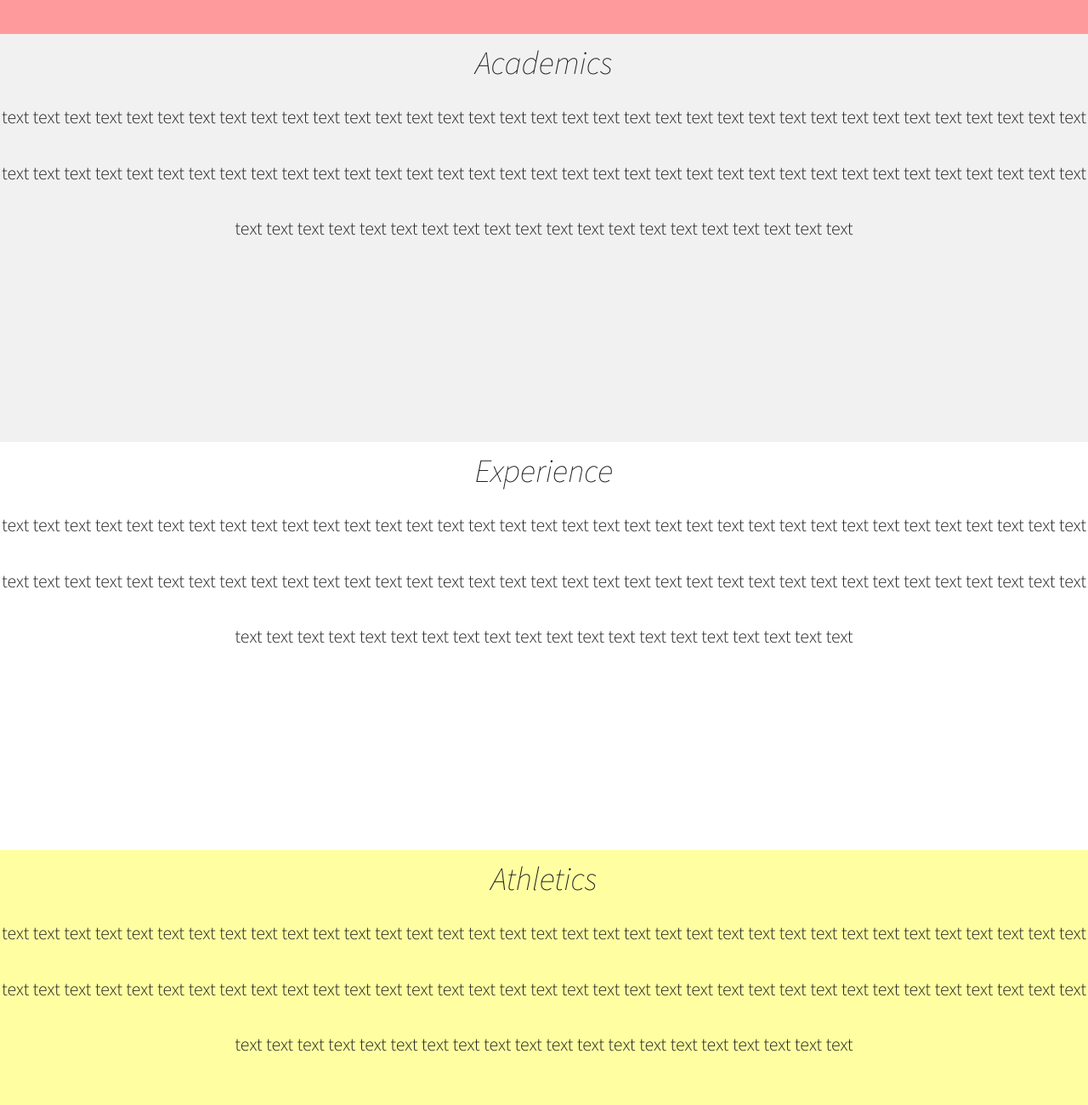
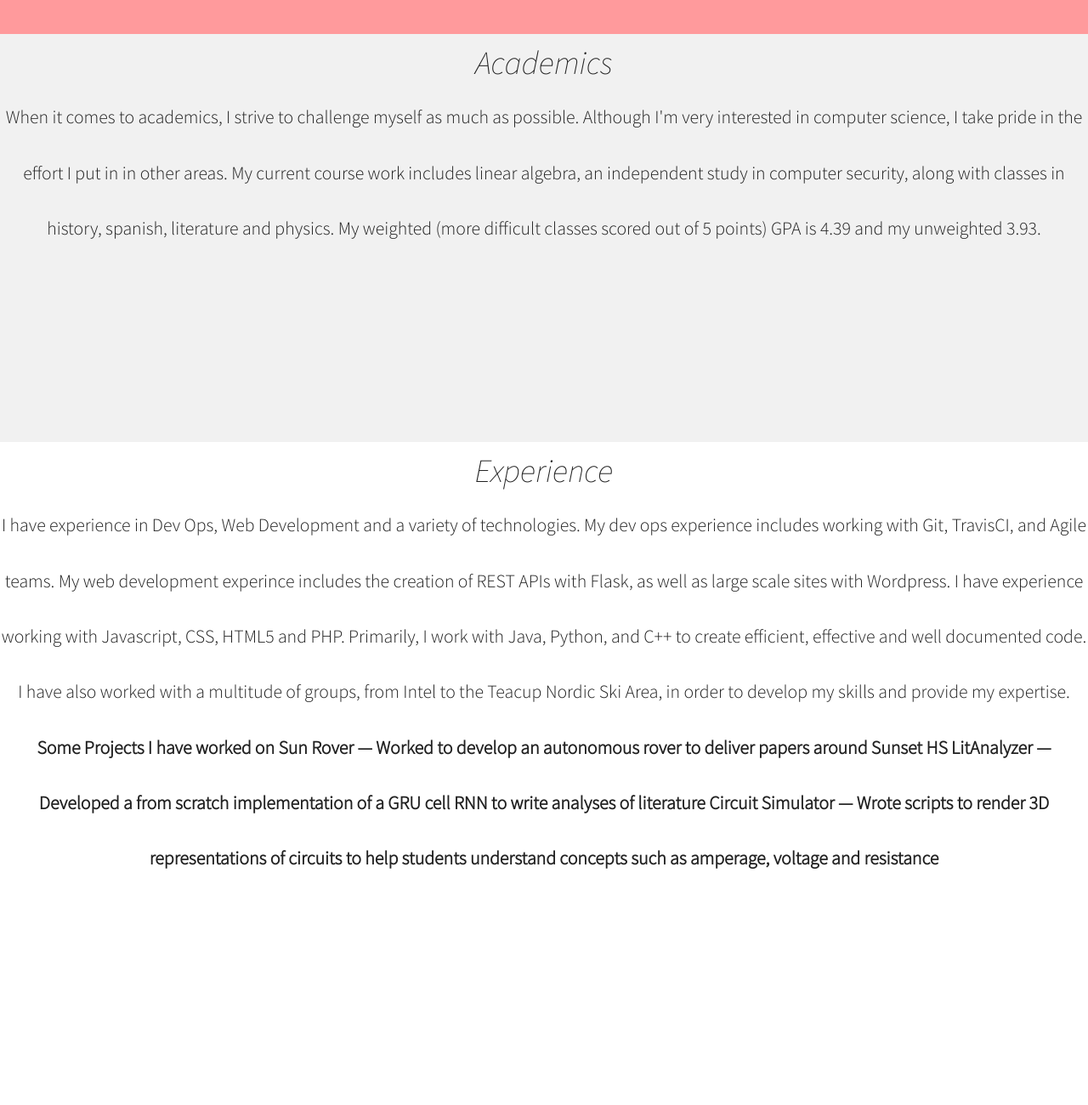
Before and after one commit to CarsonCummins11/resume_site, a plain HTML site: page index.html in a window 1280 px wide. Shown: the part 1880-3180 px from the top of the page at 85% size. Drawn offline with Linux system fonts and the light colour scheme.

Commit message:
Update index.html

```diff
--- a/index.html
+++ b/index.html
@@ -94,30 +94,38 @@
 </div>
 <div style = "background-color:rgb(255,154,156); height:60vh;line-height: 5vw">
         <div><l>About</l></div>
-        <div><bb>text text text text text text text text text text text text text text text text text text text text text text text text text text text text text text
-                text text text text text text text text text text text text text text text text text text text text text text text text text text text text text text
-                text text text text text text text text text text text text text text text text text text text text text text text text text text text text text text </bb></div>
+        <div><bb>I'm currently a junior at Sunset Highschool in Portland, Oregon. I'm a motivated student and athlete with a wide variety of interests. I've taken high
+                level course work in math and computer science, as well as physics and history. To date, I've taken enough credits for a minor in both CS and Math at PSU.
+                I enjoy being active through running, hiking, cycling and cross country skiing.</bb></div>
 
 </div>
 <div style = "background-color:rgb(241,241,241); height:60vh;line-height: 5vw">
         <div><l>Academics</l></div>
-        <div><bb>text text text text text text text text text text text text text text text text text text text text text text text text text text text text text text
-                text text text text text text text text text text text text text text text text text text text text text text text text text text text text text text
-                text text text text text text text text text text text text text text text text text text text text text text text text text text text text text text </bb></div>
+        <div><bb> When it comes to academics, I strive to challenge myself as much as possible. Although I'm very interested in computer science, I take pride in
+                the effort I put in in other areas. My current course work includes linear algebra, an independent study in computer security, along with classes
+                in history, spanish, literature and physics. My weighted (more difficult classes scored out of 5 points) GPA is 4.39 and my unweighted 3.93.</bb></div>
 </div>
-<div style = "background-color:rgb(255,255,255); height:60vh;line-height: 5vw">
+<div style = "background-color:rgb(255,255,255); height:100vh;line-height: 5vw">
         <div><l>Experience</l></div>
-        <div><bb>text text text text text text text text text text text text text text text text text text text text text text text text text text text text text text
-                text text text text text text text text text text text text text text text text text text text text text text text text text text text text text text
-                text text text text text text text text text text text text text text text text text text text text text text text text text text text text text text
-        </bb></div>
+        <div><bb>I have experience in Dev Ops, Web Development and a variety of technologies. My dev ops experience includes working with Git, TravisCI, and Agile teams.
+                My web development experince includes the creation of REST APIs with Flask, as well as large scale sites with Wordpress. I have experience working with
+                Javascript, CSS, HTML5 and PHP. Primarily, I work with Java, Python, and C++ to create efficient, effective and well documented code. I have also worked
+                with a multitude of groups, from Intel to the Teacup Nordic Ski Area, in order to develop my skills and provide my expertise.
+                <b>Some Projects I have worked on<b>
+                Sun Rover — Worked to develop an autonomous rover to deliver papers around Sunset HS
+
+                LitAnalyzer — Developed a from scratch implementation of a GRU cell RNN to write analyses of literature
+
+                Circuit Simulator — Wrote scripts to render 3D representations of circuits to help students understand concepts such as amperage, voltage and resistance
+</bb></div>
 </div>
 <div style = "background-color:rgb(255,255,162); height:60vh;line-height: 5vw">
         <div><l>Athletics</l></div>
-        <div><bb>text text text text text text text text text text text text text text text text text text text text text text text text text text text text text text
-                text text text text text text text text text text text text text text text text text text text text text text text text text text text text text text
-                text text text text text text text text text text text text text text text text text text text text text text text text text text text text text text
-        </bb></div>
+        <div><bb>Including a seperate section on athletics is important to me, as it is where I spend a majority of my time outside of the classroom. It has allowed me to
+                develop leadership abilities and a stout work ethic. As a junior, I have earned two letters in track and three in cross country. I run 60 miles a week in
+                preparation for 5k in cross country, as well as the 1500 and 3000 in track. While competing for Sunset we have earned second and third place honors in the
+                state and have garnered a reputation as a nationally competetive program. I'm interested in competing collegiately and ultimately competing at the 50 and
+                100 mile distances post-college.</bb></div>
 </div>
 </j>
 <script>
```
